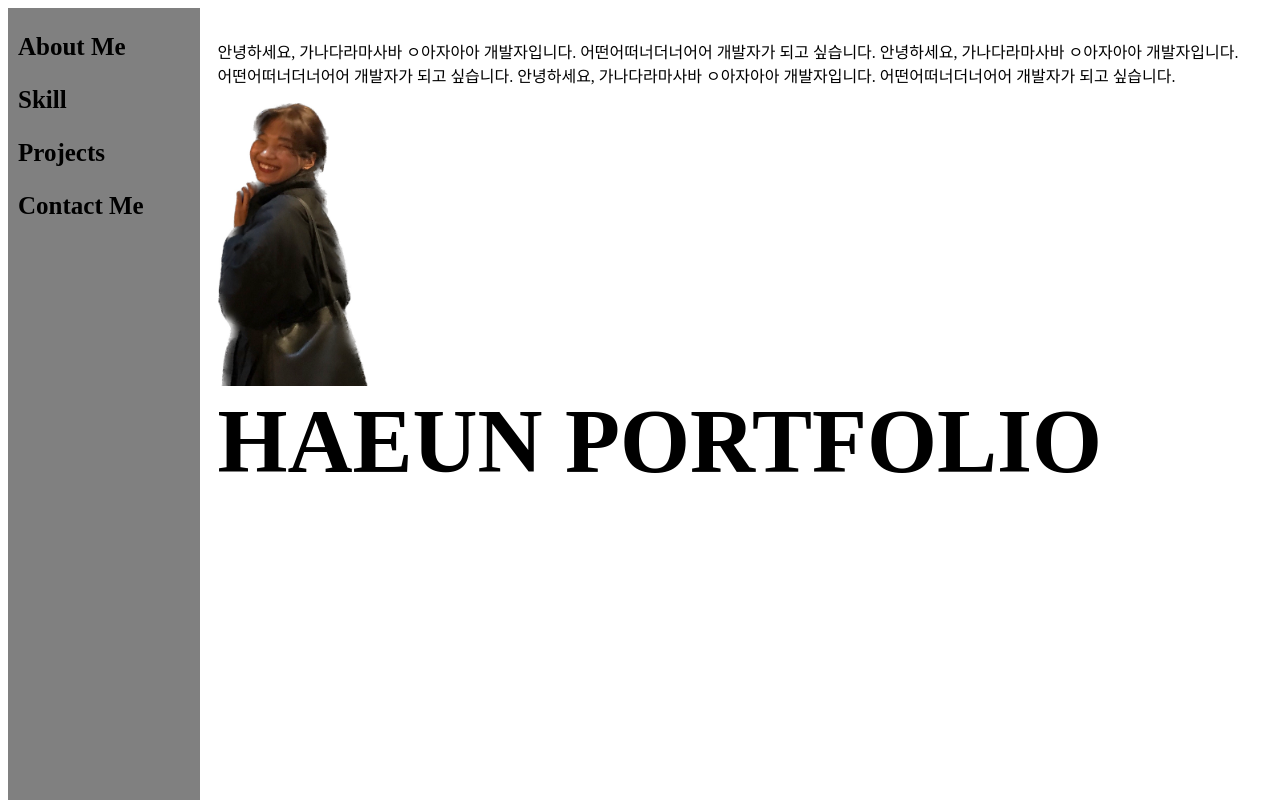
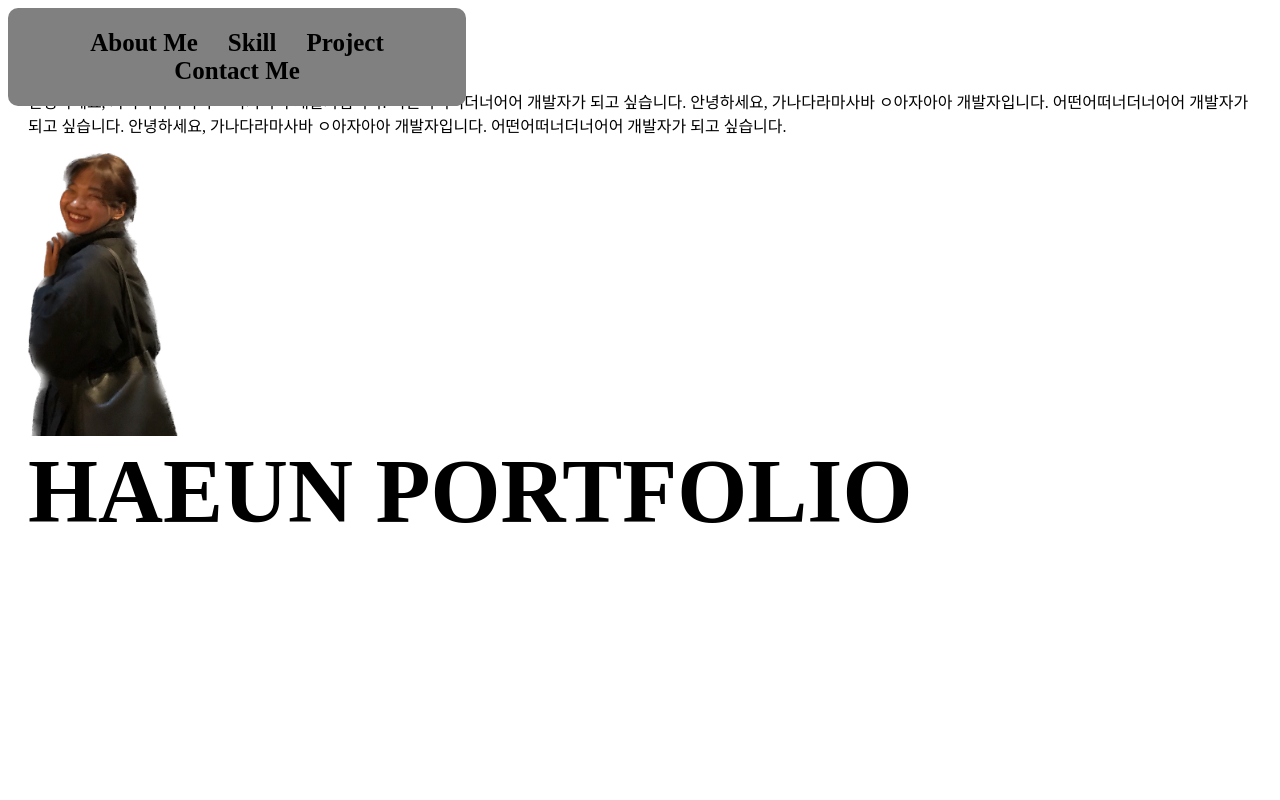
Before and after one commit to yaangha/Portfolio, a React (Create React App) app: page / in a window 1280 px wide. Shown: the top 800 px of the page. Built offline with nearby package versions, Linux system fonts and the light colour scheme.

Commit message:
working...

```diff
--- /dev/null
+++ b/src/components/GoToTheTop.js
@@ -0,0 +1,27 @@
+import { useEffect, useState } from "react";
+
+function GoToTheTop() {
+    const [showBtn, setShowBtn] = useState(true); // 스크롤을 어느정도 내리면 버튼이 보이게 됨
+
+    function handleScroll() {
+        const { scrollY } = window; // 현재 어느정도 스크롤 됐는지 윈도우에서 받아옴
+        scrollY > 200 ? setShowBtn(true) : setShowBtn(false); // scrollY 값에 따라 상태 변화
+    }
+
+    useEffect(() => {
+        window.addEventListener("scroll", handleScroll); // scroll 발생시 handleScroll 실행
+        return () => {
+            window.removeEventListener("scroll", handleScroll);
+        };
+    }, []);
+
+    function GoTop() {
+        window.scrollTo({ top:0, behavior:"smooth" });
+    };
+
+    return (
+        showBtn ? <button style={{ right:"10px", bottom:"10px", position:"fixed" }} onClick={GoTop}>TOP</button> : null
+    );
+}
+
+export default GoToTheTop;
--- a/src/components/Sidebar.js
+++ b/src/components/Sidebar.js
@@ -2,12 +2,12 @@ import SidebarItem from "./SidebarItem";
 import styles from "../styles/Sidebar.module.css";
 
 function Sidebar() {
+    const item = [{title:"About Me"}, {title:"Skill"}, {title:"Project"}, {title:"Contact Me"}];
     return (
         <div className={styles.sidebar}>
-            <SidebarItem item="About Me"/>
-            <SidebarItem item="Skill"/>
-            <SidebarItem item="Projects"/>
-            <SidebarItem item="Contact Me"/>
+            <ul className={styles.sidebar_ul}>
+                {item.map((i) => <SidebarItem item={i.title}/>)}
+            </ul>
         </div>
     );
 }
--- a/src/components/SidebarItem.js
+++ b/src/components/SidebarItem.js
@@ -2,9 +2,7 @@ import styles from "../styles/Sidebar.module.css";
 
 function SidebarItem({ item }) {
     return (
-        <div className={styles.sidebar_item}>
-            <p>{ item }</p>
-        </div>
+        <li className={styles.sidebar_item}>{ item }</li>
     );
 }
 
--- a/src/routes/Home.js
+++ b/src/routes/Home.js
@@ -3,6 +3,7 @@ import ContactMe from "../components/ContactMe";
 import styles from "../styles/Home.module.css";
 import Projects from "../components/Projects";
 import Skills from "../components/Skills";
+import GoToTheTop from "../components/GoToTheTop";
 
 function Home() {
     return (
@@ -18,6 +19,7 @@ function Home() {
             <Skills />
             <Projects />
             <ContactMe />
+            <GoToTheTop />
         </div>
     );
 }
--- a/src/styles/Home.module.css
+++ b/src/styles/Home.module.css
@@ -1,5 +1,4 @@
 .main_box {
-    margin-left: 15%;
     padding: 5px 10px;
 }
 
@@ -8,6 +7,7 @@
 }
 
 .content_box {
+    margin-top: 50px;
     display: inline-block;
     padding: 10px;
     height: 750px;
@@ -17,3 +17,8 @@
     font-size: 90px;
     font-weight: bold;
 }
+
+.btn {
+    font-size: large;
+    left: 5px;
+}
--- a/src/styles/Sidebar.module.css
+++ b/src/styles/Sidebar.module.css
@@ -1,13 +1,21 @@
 .sidebar {
-    width: 15%;
+    position: fixed;
+    width: 35%;
+    text-align: center;
     background-color: gray;
-    height: 100%; /* position:fixed 와 함께 100%로 적어줘야 함 */
-    position: fixed;
+    border-radius: 10px;
+    padding: 5px;
+}
+
+.sidebar_ul {
+    list-style: none;
+    padding-left: 0;
 }
 
 .sidebar_item {
+    display: inline-block;
     font-size: 25px;
-    margin-left: 10px;
+    margin: 0 15px;
     font-weight: bold;
 }
 
```
